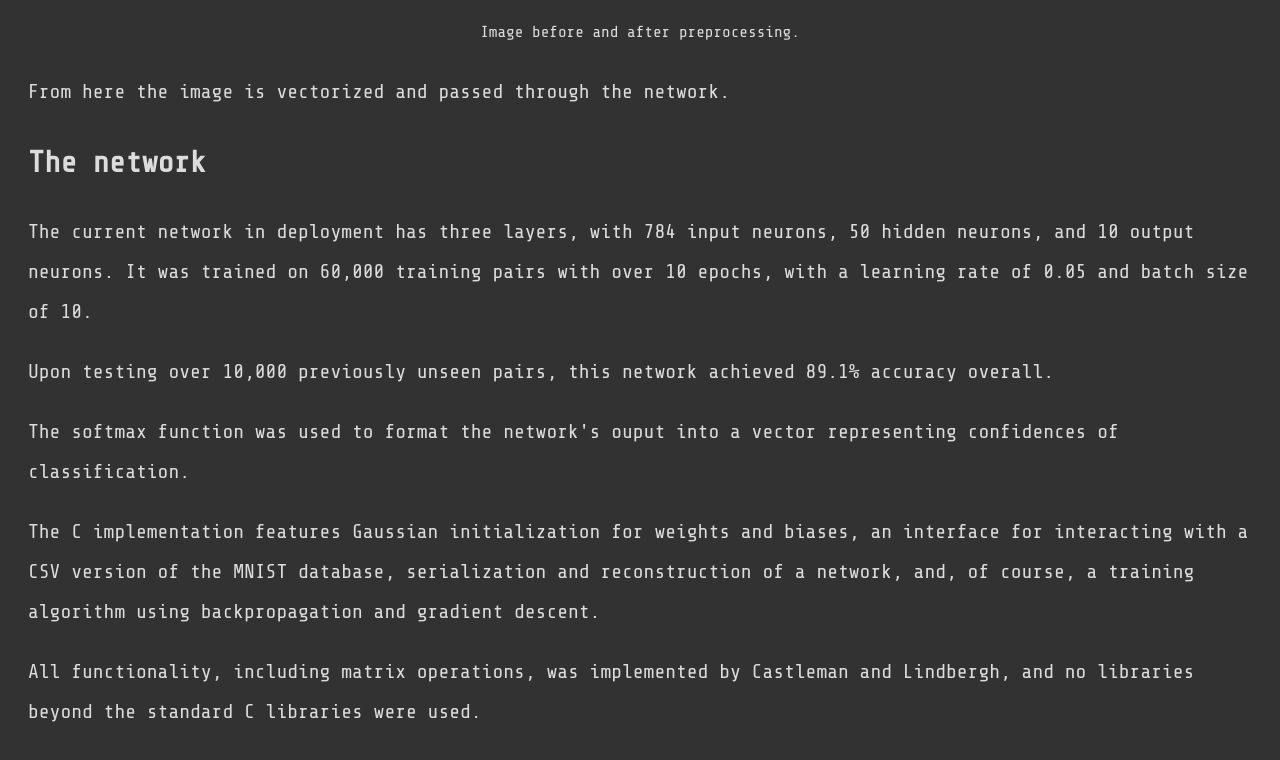
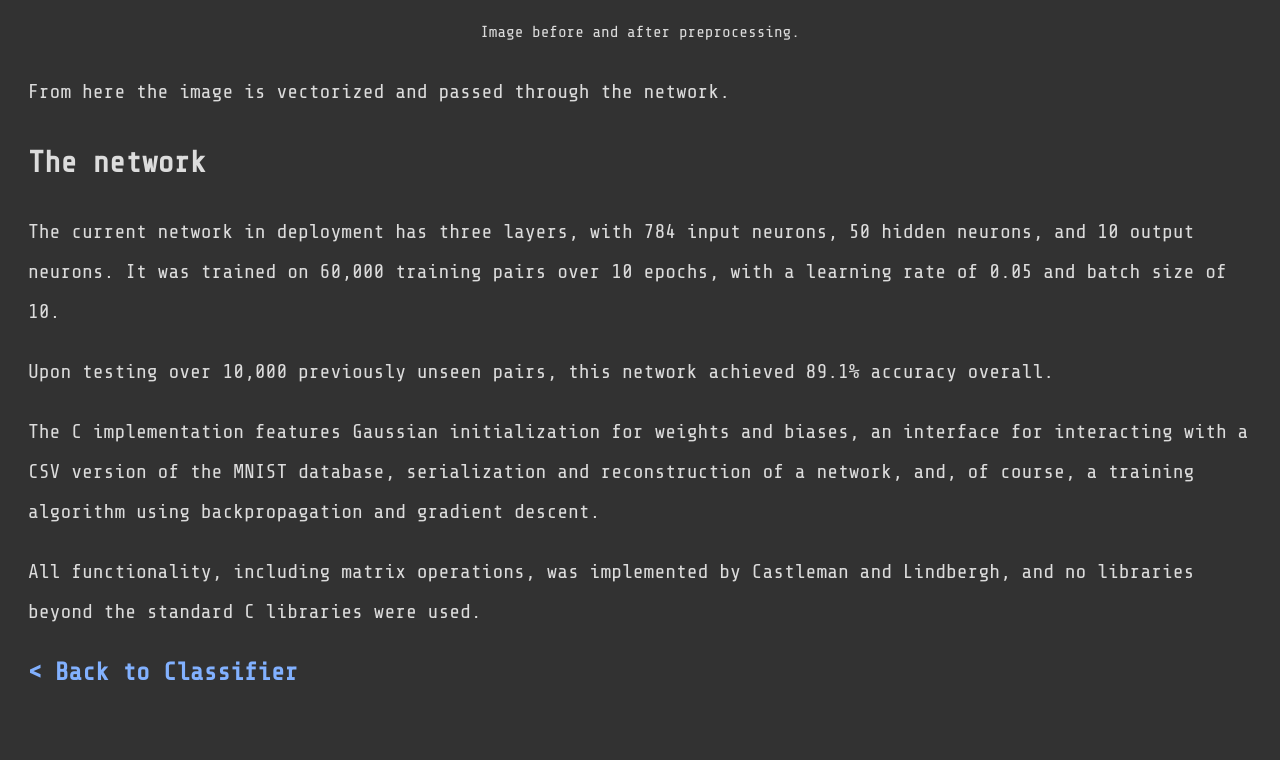
Before and after one commit to Castleman-Lindbergh/ocr-online, a website: page views/aboutpage/about.html in a window 1280 px wide. Shown: the part 1127-1887 px from the top of the page. After the commit the page ends 1847 px from the top, so only its background shows below. Drawn offline with nearby package versions, Linux system fonts and the light colour scheme; files that its build step writes are made by us from their sources; files whose address does not match are found by name.

Commit message:
More ui updates

```diff
--- a/views/aboutpage/about.css
+++ b/views/aboutpage/about.css
@@ -31,10 +31,10 @@ a:link, a:visited {
 	margin-right: 20px;
 }
 
-#back {
+.back {
 	font-size: 25px;
 }
 
-#linkback {
+.linkback {
 	text-decoration: none;
 }
--- a/views/aboutpage/about.html
+++ b/views/aboutpage/about.html
@@ -10,7 +10,7 @@
 	<link rel="stylesheet" type="text/css" href="aboutpage/about.css">
 </head>
 <body>
-	<a id="linkback" target="_self" href="/"><div id="back">< Back to Classifier</div></a>
+	<a class="linkback" target="_self" href="/"><div class="back">< Back to Classifier</div></a>
 	<h1>How?</h1>
 
 	<div>
@@ -43,15 +43,14 @@
 
 	<h3>The network</h3>
 
-	<p>The current network in deployment has three layers, with 784 input neurons, 50 hidden neurons, and 10 output neurons. It was trained on 60,000 training pairs with over 10 epochs, with a learning rate of 0.05 and batch size of 10.</p>
+	<p>The current network in deployment has three layers, with 784 input neurons, 50 hidden neurons, and 10 output neurons. It was trained on 60,000 training pairs over 10 epochs, with a learning rate of 0.05 and batch size of 10.</p>
 
 	<p>Upon testing over 10,000 previously unseen pairs, this network achieved 89.1% accuracy overall.</p>
-
-	<p>The softmax function was used to format the network's ouput into a vector representing confidences of classification.</p>
 
 	<p>The C implementation features Gaussian initialization for weights and biases, an interface for interacting with a CSV version of the MNIST database, serialization and reconstruction of a network, and, of course, a training algorithm using backpropagation and gradient descent.</p>
 
 	<p>All functionality, including matrix operations, was implemented by Castleman and Lindbergh, and no libraries beyond the standard C libraries were used.</p>
 
+	<a class="linkback" target="_self" href="/"><div class="back">< Back to Classifier</div></a>
 </body>
 </html>
```
